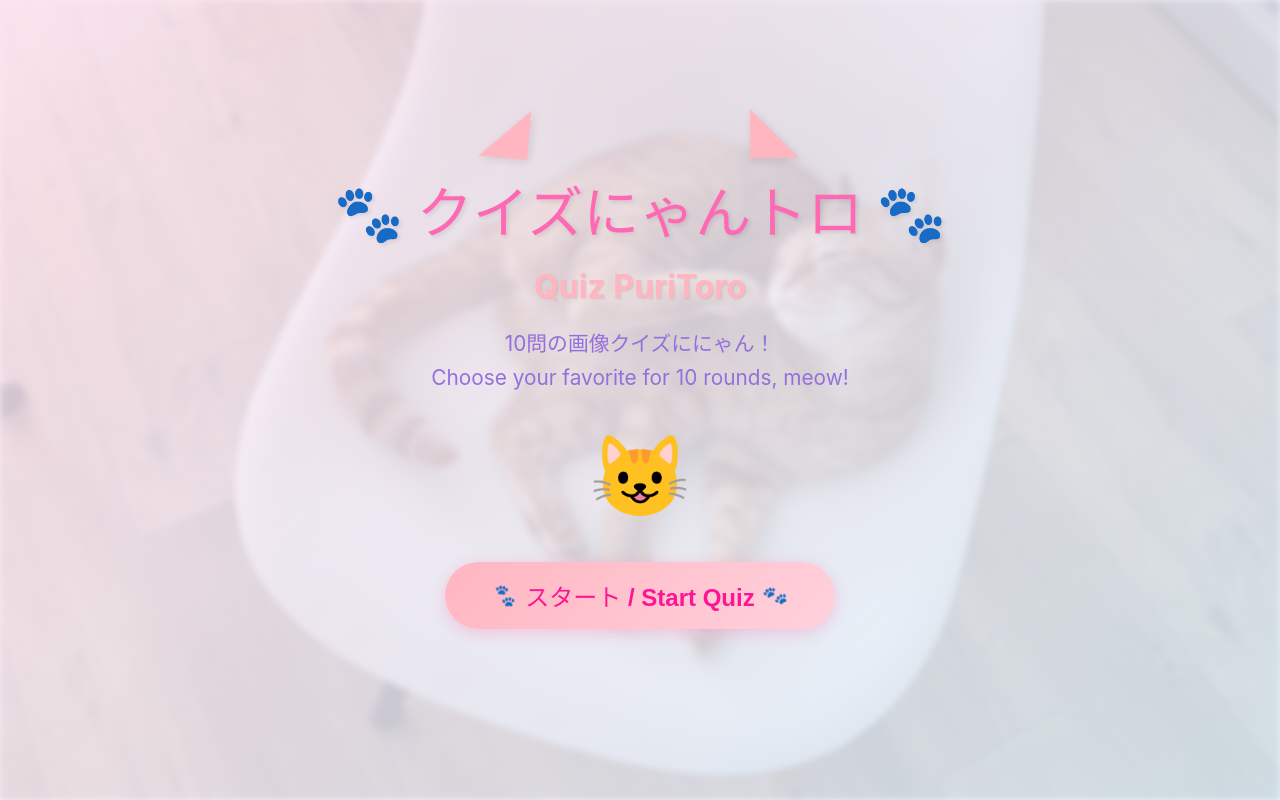
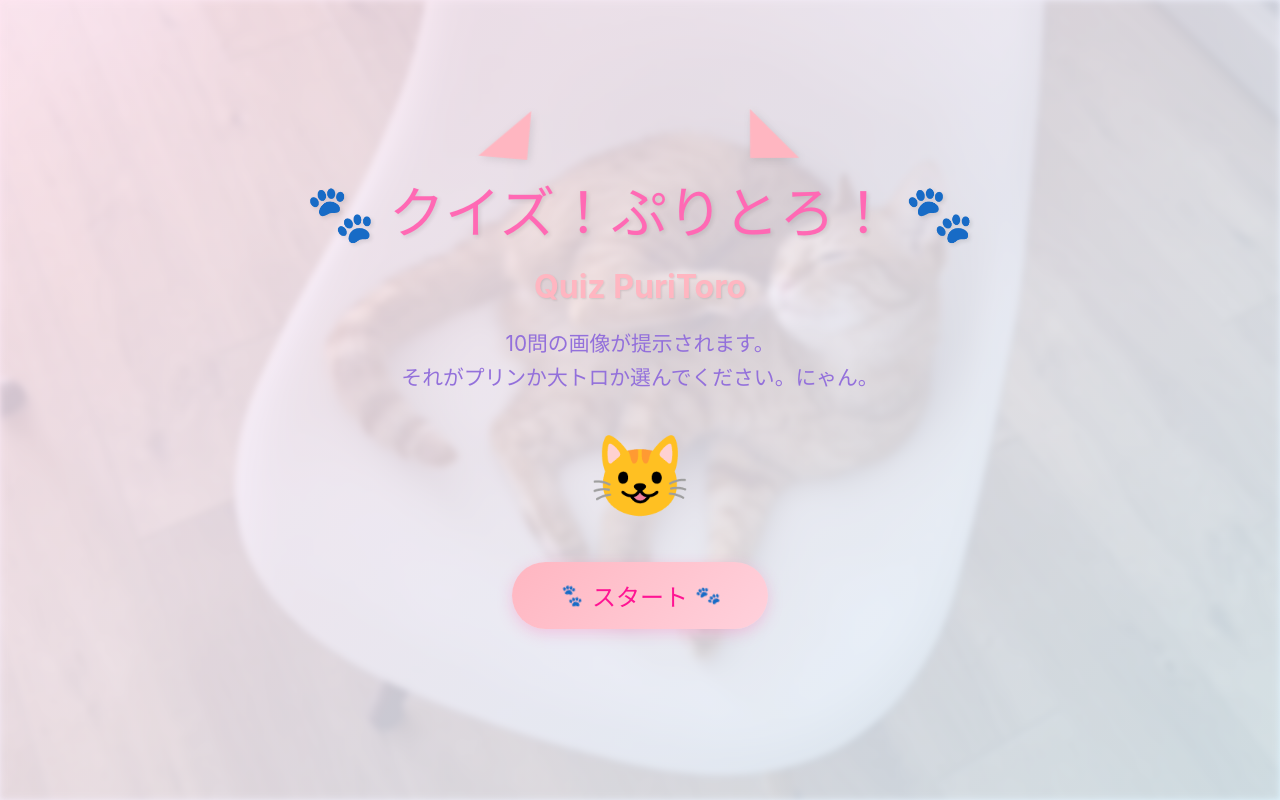
Before and after one commit to hirobekeita/Quiz_PuriToro, a React (Vite) app: page / in a window 1280 px wide. Built offline with nearby package versions, Linux system fonts and the light colour scheme.

Commit message:
Change quiz title and subtitle text
Updated the title and subtitle text for the quiz screen.

```diff
--- a/src/screens/TitleScreen.tsx
+++ b/src/screens/TitleScreen.tsx
@@ -36,14 +36,14 @@ const TitleScreen = () => {
         </div>
 
         <h1 className="title-heading">
-          🐾 クイズにゃんトロ 🐾
+          🐾 クイズ！ぷりとろ！ 🐾
         </h1>
         <h2 className="title-heading-en">
           Quiz PuriToro
         </h2>
         <p className="title-subtitle">
-          10問の画像クイズににゃん！<br />
-          Choose your favorite for 10 rounds, meow!
+          10問の画像が提示されます。<br />
+          それがプリンか大トロか選んでください。にゃん。
         </p>
 
         {/* Cat mascot */}
@@ -53,7 +53,7 @@ const TitleScreen = () => {
 
         <button className="start-button" onClick={handleStart}>
           <span className="button-paw">🐾</span>
-          スタート / Start Quiz
+          スタート
           <span className="button-paw">🐾</span>
         </button>
       </div>
```
